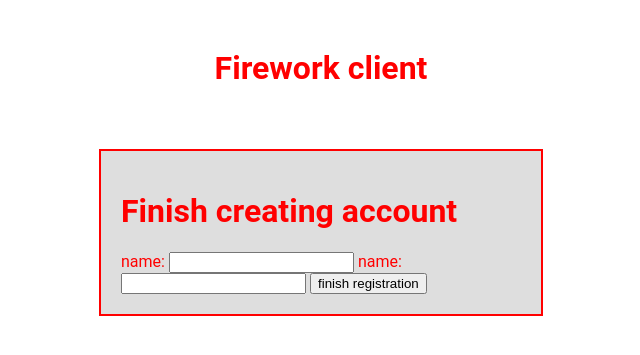
After one commit to BattleTonk/FireworkTestSite, a Django app: page /registration/finish/1 in a window 1280 px wide. The commit adds this page. Shown: the top 355 px of the page, without its empty margins (319-959 px from the left). Run offline with Django 4.2, Linux system fonts and the light colour scheme; some web fonts are replaced.

Commit message:
Created basic registration with email approval

```diff
--- a/fireworkSite/urls.py
+++ b/fireworkSite/urls.py
@@ -15,9 +15,11 @@ Including another URLconf
 """
 from django.contrib import admin
 from django.urls import path
-from fireworkStore.views import index_page
+from fireworkStore.views import index_page, register_page, register_page_finish
 
 urlpatterns = [
     path('admin/', admin.site.urls),
     path('', index_page),
+    path('registration/start', register_page),
+    path('registration/finish/<str:token>', register_page_finish),
 ]
--- a/fireworkStore/static/css/stylesheet.css
+++ b/fireworkStore/static/css/stylesheet.css
@@ -50,6 +50,17 @@ body {
   min-height: calc(10vh - 40px);
 }
 
+.registration-start-container {
+    padding-right: var(--bs-gutter-x, 0.75rem);
+    padding-left: var(--bs-gutter-x, 0.75rem);
+    margin-right: auto;
+    margin-left: auto;
+    background: #dedede;
+    padding: 20px;
+    border: solid 2px red;
+    max-width: 400px
+}
+
 
 #title-text {
   text-align: center;
--- a/fireworkStore/templates/mainPage.html
+++ b/fireworkStore/templates/mainPage.html
@@ -3,9 +3,8 @@
 <html lang="en">
   <head>
     <meta charset="utf-8">
-    <meta name="viewport" content="width=device-width, initial-scale=1">
     <link rel="stylesheet" href="{% static 'css/stylesheet.css'%}">
-    <title>Firework client</title>
+    <title>Firework</title>
   </head>
   <body>
     <div class="container" id="title">
@@ -14,7 +13,7 @@
     <div class="container" id="header">
       <div id="contentBox">
         <div class="column">
-          <a href="#on" class="button7">Register</a>
+          <a href="registration/start" class="button7">Register</a>
         </div>
         <div class="column">
           <a href="#on" class="button7">Login</a>
--- /dev/null
+++ b/fireworkStore/templates/registerFinishPage.html
@@ -0,0 +1,25 @@
+{% load static %}
+<!DOCTYPE html>
+<html lang="en">
+<head>
+    <meta charset="UTF-8">
+    <link rel="stylesheet" href="{% static 'css/stylesheet.css'%}">
+    <title>Firework</title>
+</head>
+<body>
+    <div class="container" id="title">
+      <h1 id="title-text">Firework client</h1>
+    </div>
+    <div class="registration-start-container">
+      <h1>Finish creating account</h1>
+      <form action="" method="post">
+          {% csrf_token %}
+          <label for="name">name: </label>
+          <input id="name" type="text" name="name" value="">
+          <label for="password">name: </label>
+          <input id="password" type="password" name="password" value="">
+          <input type="submit" value="finish registration" />
+      </form>
+    </div>
+</body>
+</html>
--- a/fireworkStore/views.py
+++ b/fireworkStore/views.py
@@ -1,6 +1,65 @@
 from django.shortcuts import render
+import smtplib
+import hashlib
+from django.shortcuts import redirect
+import time
+from django.contrib.auth.models import User
+from django.contrib.auth import authenticate
+
+
+tokens_for_registration = []
+
 
 # Create your views here.
 def index_page(request):
     context = {}
     return render(request, 'mainPage.html', context)
+
+
+def register_page(request):
+    global tokens_for_registration
+    context = {}
+    if request.method == 'POST':
+        fromaddr = "fireworkclientregistration@mail.ru"
+        toaddr = request.POST["your_email"]
+        mypass = "TBfxZUzfav0aScPpHEBe"
+        server = smtplib.SMTP_SSL('smtp.mail.ru', 465)
+        server.login(fromaddr, mypass)
+        time_now = int(time.time())
+        token = hashlib.sha256((str(time_now) + toaddr).encode('utf-8')).hexdigest()
+        server.sendmail(fromaddr, toaddr, f"yep, here is the key {token}")
+        tokens_for_registration.append([token, time_now, toaddr])
+    return render(request, 'registerStartPage.html', context)
+
+
+def clear_expired_tokens():
+    global tokens_for_registration
+    time_now = int(time.time())
+    left_tokens = []
+    for i in tokens_for_registration:
+        if i[1] + 600 > time_now:
+            left_tokens.append(i)
+    tokens_for_registration = left_tokens
+
+
+def register_page_finish(request, token):
+    global tokens_for_registration
+
+    context = {}
+
+    clear_expired_tokens()
+
+    if request.method == 'POST':
+        time_now = int(time.time())
+        for i in range(len(tokens_for_registration)):
+            if token == tokens_for_registration[i][0] and tokens_for_registration[i][1] + 600 >= time_now:
+                name = request.POST["name"]
+                password = request.POST["password"]
+                email = tokens_for_registration[i][2]
+                user = User.objects.create_user(name, email, password)
+                del tokens_for_registration[i]
+                user.save()
+                return redirect('/')
+        return redirect('/registration/start')
+    else:
+        return render(request, 'registerFinishPage.html', context)
```
Also changed, not shown: other parts of fireworkStore/static/css/stylesheet.css (+23 -4 lines), fireworkStore/templates/registerStartPage.html (added, +23 -0 lines).
